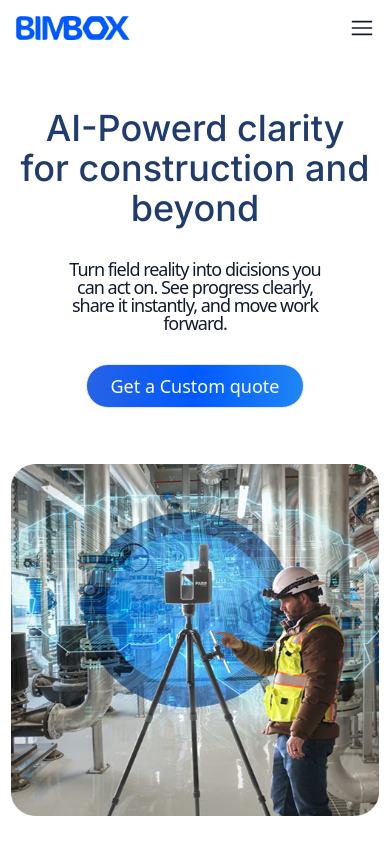
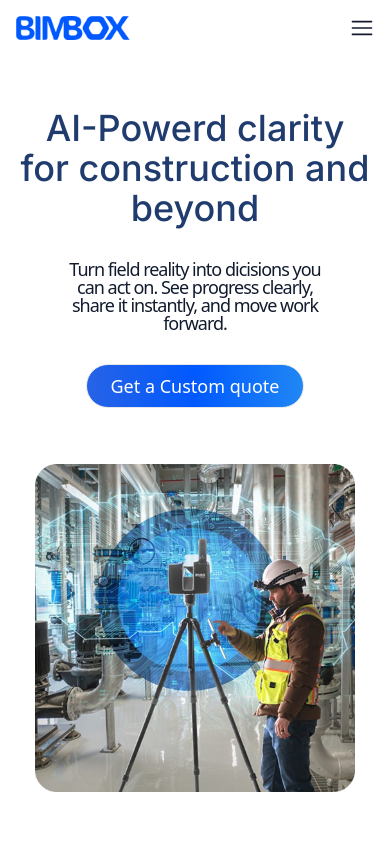
Before and after one commit to sambit2917/BIMBOX, a React (Vite) app: page /homeSection in a window 390 px wide. Shown: the top 844 px of the page. Built offline with nearby package versions, Linux system fonts and the light colour scheme.

Commit message:
modification commit

```diff
--- a/src/components/sectionContainers/HeroSection.jsx
+++ b/src/components/sectionContainers/HeroSection.jsx
@@ -79,7 +79,7 @@ const HeroSection = () => {
 
         src={surveyImage}
         alt=""
-        className="h-[22rem] w-[23rem] sm:h-[25rem] md:h-[28rem] md:w-[28rem]"
+        className="max-w-[20rem] md:h-[28rem] md:min-w-[28rem] lg:min-w-[28rem]"
       />
     </div>
   );
```
